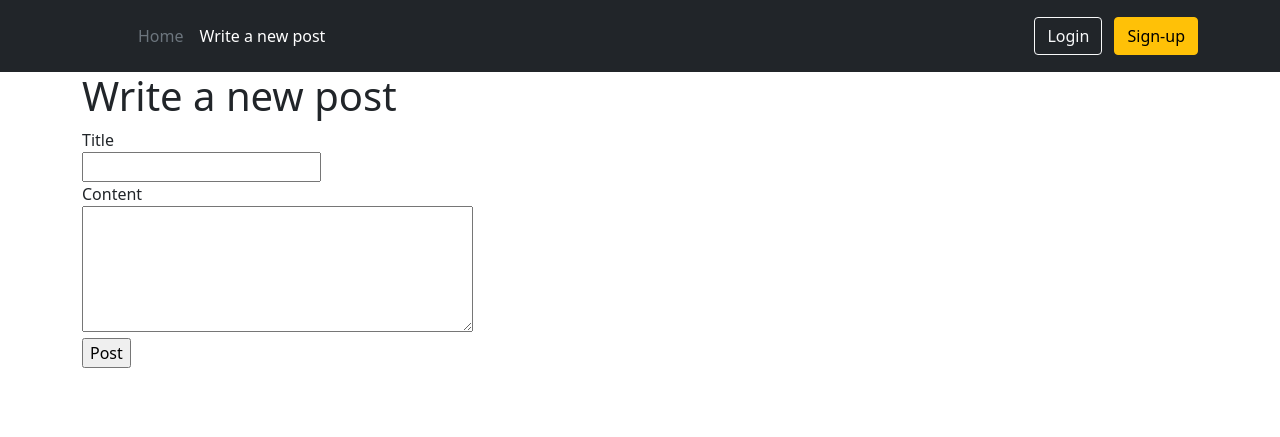
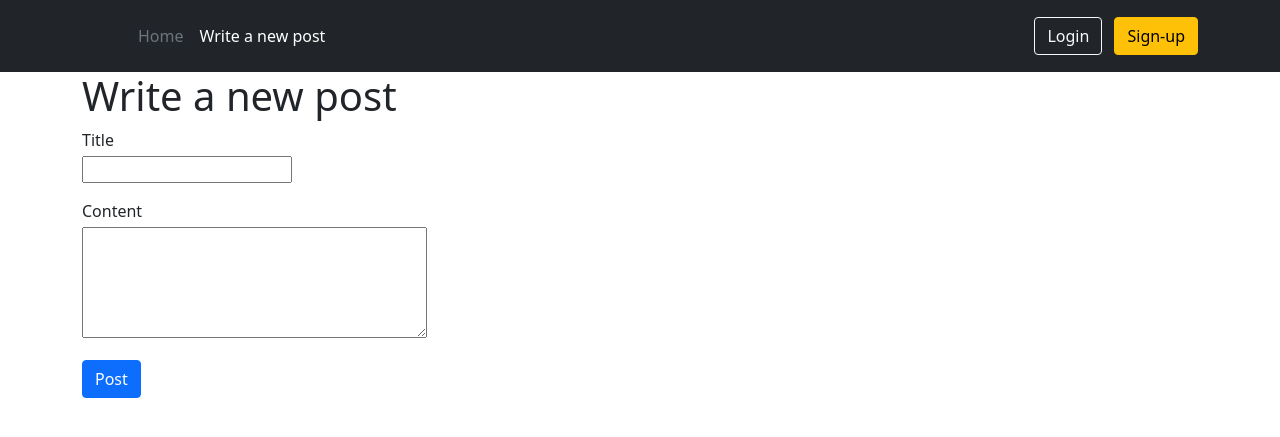
Before and after one commit to nt-95/projet-w2-php-natif, a PHP site: page /create in a window 1280 px wide. Shown: the top 437 px of the page. Run offline with PHP 8.4, Linux system fonts and the light colour scheme; data that the repository does not hold is empty.

Commit message:
feat: added style to create form

```diff
--- a/app/src/Views/Frontend/create.php
+++ b/app/src/Views/Frontend/create.php
@@ -35,8 +35,8 @@ use App\Fram\Utils\Flash;
 <h1>Write a new post</h1>
 <form method='POST'>
     <label for="title">Title</label><br>
-    <input type="text" id="title" name="title"><br>
+    <input class="form-text mb-3" type="text" id="title" name="title"><br>
     <label for="content">Content</label><br>
-    <textarea name="content" cols="40" rows="5"></textarea><br>
-     <input type="submit" name="submit" value="Post">
+    <textarea  class="form-text mb-3" name="content" cols="40" rows="5"></textarea><br>
+     <input class="btn btn-primary" type="submit" name="submit" value="Post">
 </form>
```
